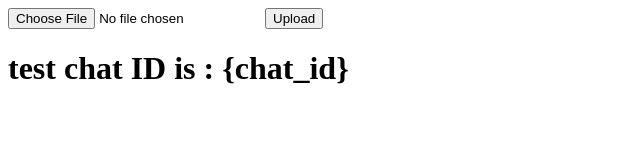
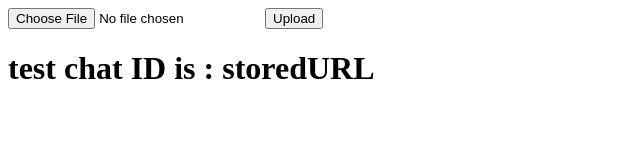
Before and after one commit to parispop/parispop.github.io, a plain HTML site: page index.html in a window 1280 px wide. Shown: the whole page, without its empty margins (0-640 px from the left). Drawn offline with Linux system fonts and the light colour scheme.

Commit message:
Update index.html

```diff
--- a/index.html
+++ b/index.html
@@ -9,7 +9,7 @@
         <input type="file" id="file" accept=".pdf,.docx" required>
         <button type="submit">Upload</button>
     </form>
-     <h1>test chat ID is : {chat_id}</h1>
+     <h1>test chat ID is : storedURL</h1>
     <div id="status"></div>
 
 
```
